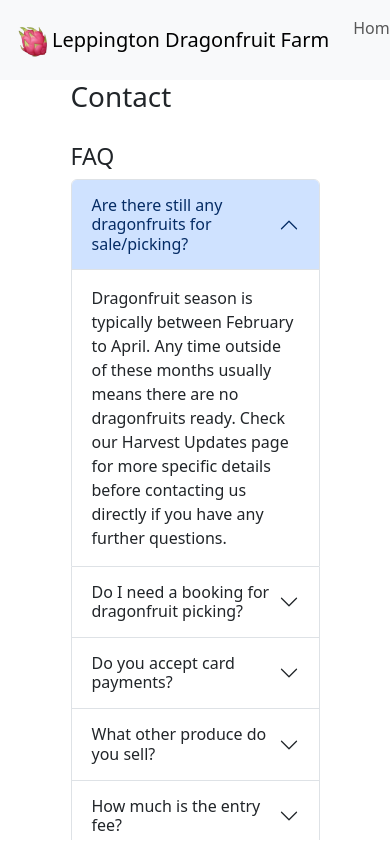
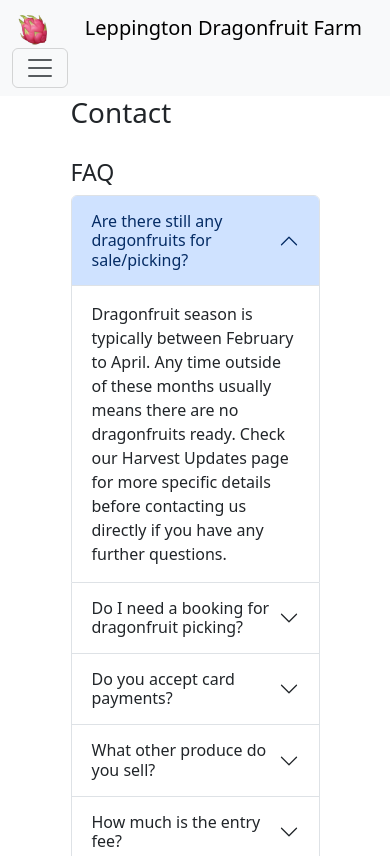
Before and after one commit to jacqui13/leppington-dragonfruit-farm, a Next.js app: page /contact in a window 390 px wide. Built offline with nearby package versions, Linux system fonts and the light colour scheme.

Commit message:
Add responsive nav bar for mobile screen

```diff
--- a/src/app/components/header.tsx
+++ b/src/app/components/header.tsx
@@ -6,12 +6,14 @@ import Navbar from 'react-bootstrap/Navbar';
 
 function Header() {
     return (
-        <Navbar bg="light" data-bs-theme="light" style={{ position: "sticky", zIndex: 1 }}>
+        <Navbar collapseOnSelect expand="lg" bg="light" data-bs-theme="light" style={{ position: "sticky", zIndex: 1 }}>
             <Container>
                 <Image src="/dragon_fruit.png" width={40} height={40} alt="dragonfruit emoji" />
                 <Navbar.Brand href="/home">
                     Leppington Dragonfruit Farm
                 </Navbar.Brand>
+                <Navbar.Toggle aria-controls="responsive-navbar-nav" />
+                <Navbar.Collapse id="responsive-navbar-nav">
                     <Nav className="me-auto">
                         <Nav.Link href="/home">Home</Nav.Link>
                         <Nav.Link href="/visit-us">Visit Us</Nav.Link>
@@ -19,6 +21,7 @@ function Header() {
                         <Nav.Link href="/gallery">Gallery</Nav.Link>
                         <Nav.Link href="/contact">Contact</Nav.Link>
                     </Nav>
+                </Navbar.Collapse>
             </Container>
         </Navbar>
     );
```
Lines whose indentation alone changed are shown as unchanged.
